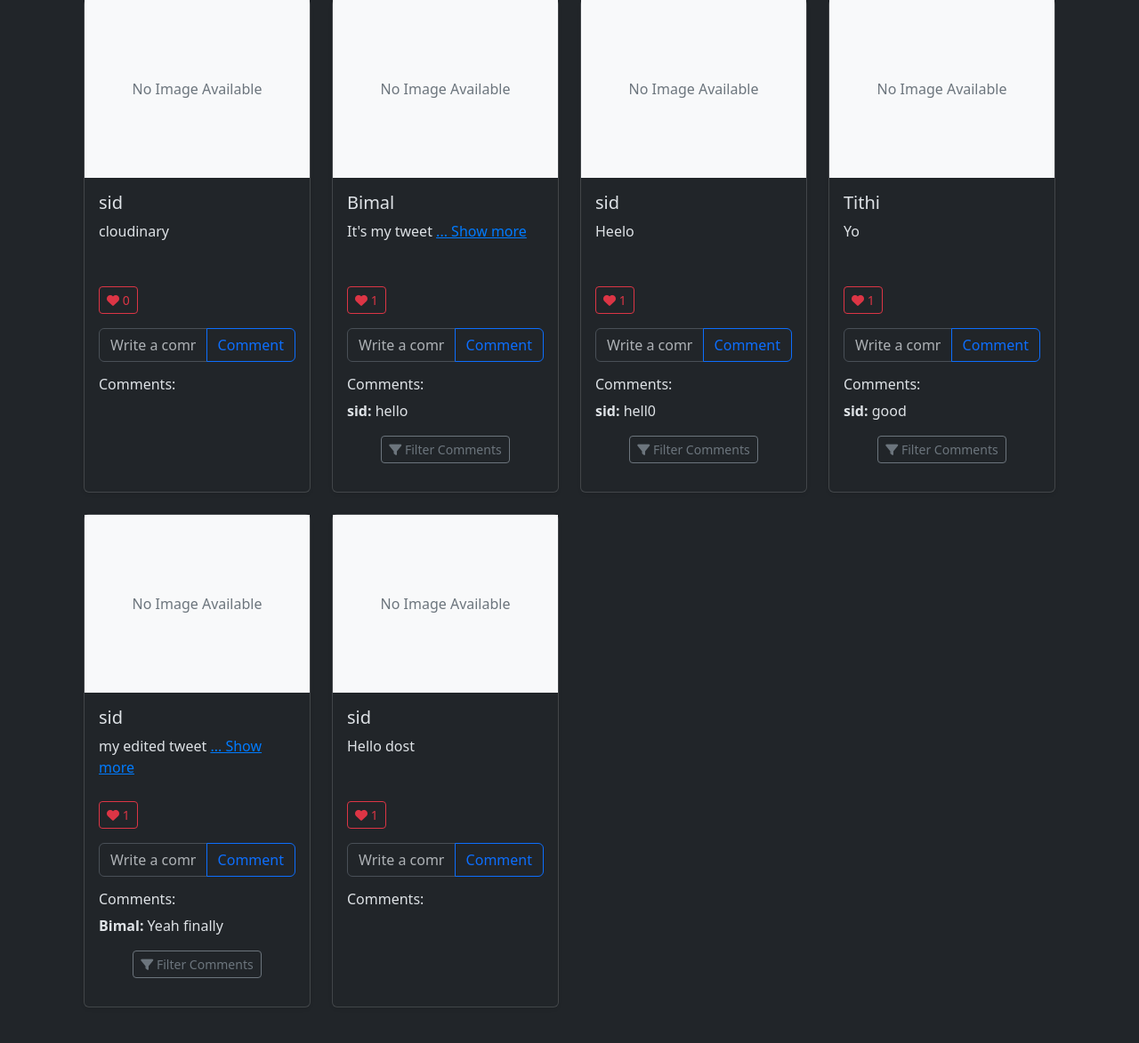
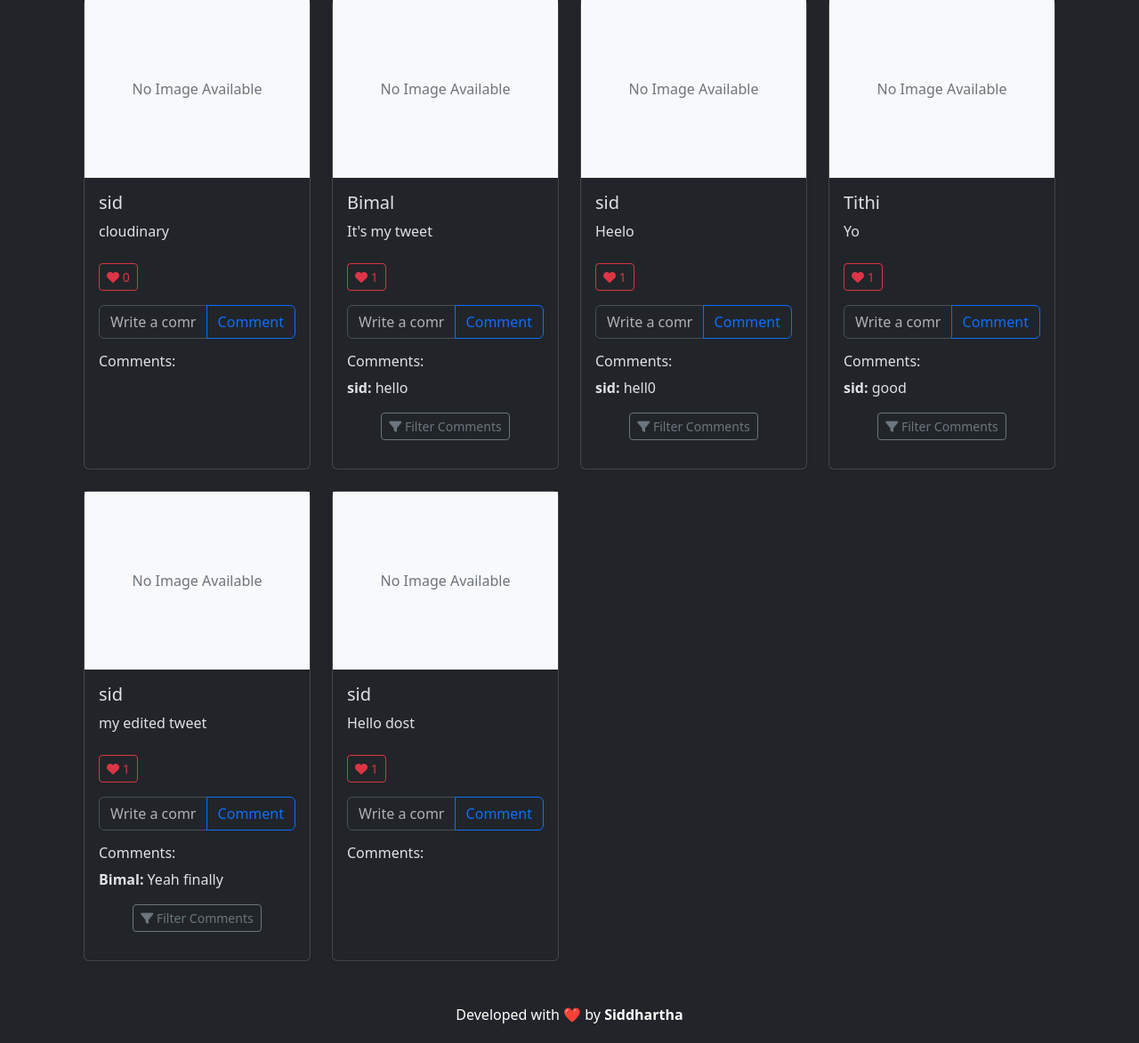
Before and after one commit to siddharthapal8240/MediaHub, a Django app: page / in a window 1280 px wide. Shown: the part 325-1498 px from the top of the page at 89% size. After the commit the page ends 1476 px from the top, so only its background shows below. Run offline with Django 5.2, Linux system fonts and the light colour scheme; data comes from the database, SQL or seed files in the repository; parts of the project's set-up code (start-up, migrations or seed data) failed here and were passed over.

Commit message:
Fix bugs

```diff
--- a/tweet/templates/tweet_list.html
+++ b/tweet/templates/tweet_list.html
@@ -37,10 +37,14 @@ MediaHub
           <h5 class="card-title">{{ tweet.user.username }}</h5>
 
           <!-- Truncated Tweet Text -->
-          <p class="card-text" style="height: 50px; overflow: hidden;" id="tweet-text-{{ tweet.id }}">
-            {{ tweet.text|truncatechars:100 }}
-            {% if tweet.text|length > 10 %}
-              <span class="show-more" id="show-more-{{ tweet.id }}" style="cursor: pointer; color: #007bff;">... Show more</span>
+          <p class="card-text" id="tweet-text-{{ tweet.id }}">
+            {% if tweet.text|length > 100 %}
+              {{ tweet.text|truncatechars:100 }}
+              <span class="show-more" style="cursor: pointer; color: #007bff;">... Show more</span>
+              <!-- Full text in a hidden div -->
+              <span id="tweet-text-full-{{ tweet.id }}" style="display: none;">{{ tweet.text }}</span>
+            {% else %}
+              {{ tweet.text }}
             {% endif %}
           </p>
 
@@ -150,16 +154,17 @@ MediaHub
   }
 
   document.addEventListener("DOMContentLoaded", function () {
+    // Add event listeners to "Show more" links
     const showMoreElements = document.querySelectorAll(".show-more");
 
-    showMoreElements.forEach((element) => {
+    showMoreElements.forEach(function (element) {
       element.addEventListener("click", function () {
-        const tweetId = this.id.split('-')[2];  // Get tweet ID from element ID
-        const tweetTextElement = document.getElementById("tweet-text-" + tweetId);
-        const fullText = document.getElementById("tweet-text-full-" + tweetId).textContent;  // Full text of the tweet
+        const tweetId = this.closest('.card').querySelector('.card-body').getAttribute('id').split('-')[2];  // Get tweet ID
+        const tweetTextElement = document.getElementById('tweet-text-' + tweetId); // Truncated tweet text
+        const fullText = document.getElementById('tweet-text-full-' + tweetId).textContent; // Full tweet text
 
-        tweetTextElement.innerHTML = fullText;  // Replace truncated text with full text
-        this.style.display = "none";  // Hide the "Show more" link
+        tweetTextElement.innerHTML = fullText;  // Update truncated text with full text
+        this.style.display = "none";  // Hide "Show more" button after it's clicked
       });
     });
   });
```
